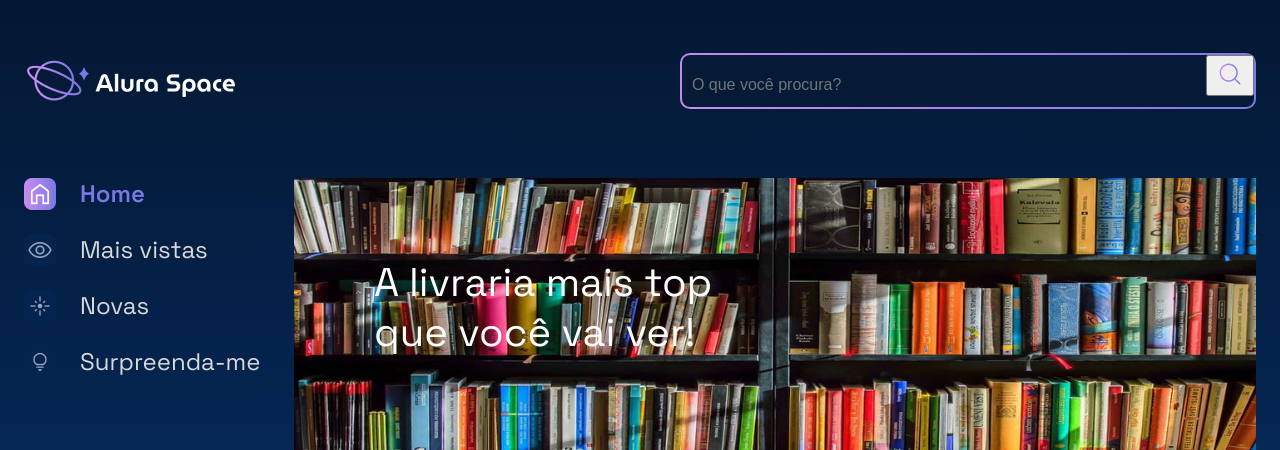
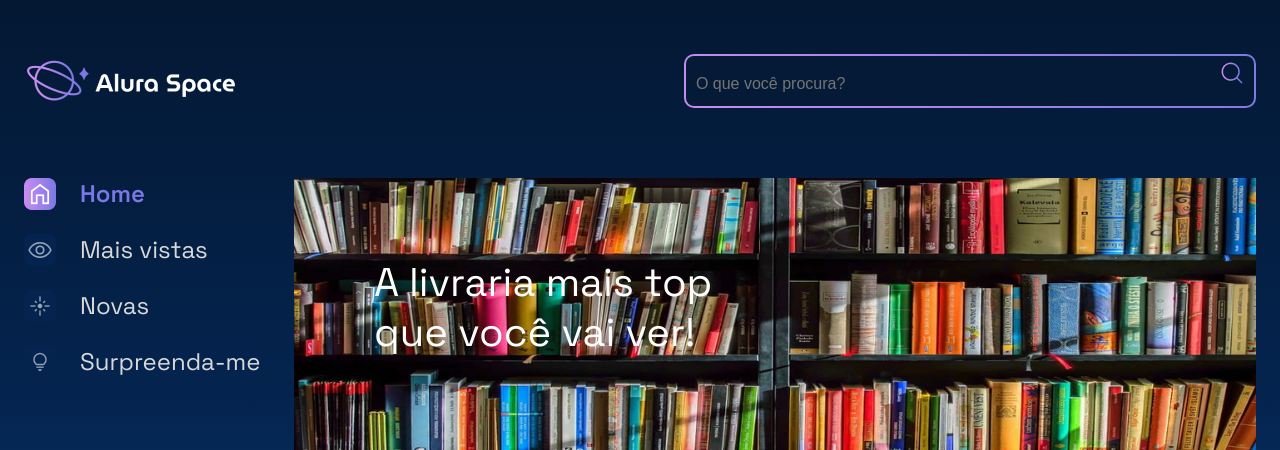
Before and after one commit to dara-ingrid/my-library, a Django app: page / in a window 1280 px wide. Shown: the top 450 px of the page. Run offline with Django 4.2, Linux system fonts and the light colour scheme; data that the repository does not hold is empty.

Commit message:
Add style to Search button

```diff
--- a/setup/static/styles/style.css
+++ b/setup/static/styles/style.css
@@ -116,6 +116,11 @@ table {
     cursor: pointer;
     width: 2rem;
     height: 2rem;
+}
+
+.busca__botao {
+    background-color: transparent;
+    border: none;
 }
 
 .cards {
--- a/templates/library/partials/_menu.html
+++ b/templates/library/partials/_menu.html
@@ -6,7 +6,7 @@
             <div class="busca__fundo">
                 <form action="{% url 'buscar' %}">
                     <input class="busca__input" type="text" name="buscar" placeholder="O que você procura?">
-                    <button type="submit">
+                    <button type="submit" class="busca__botao">
                         <img class="busca__icone" src="{% static '/assets/ícones/1x/search.png' %}" alt="ícone de search">
                     </button>
                 </form>
```
